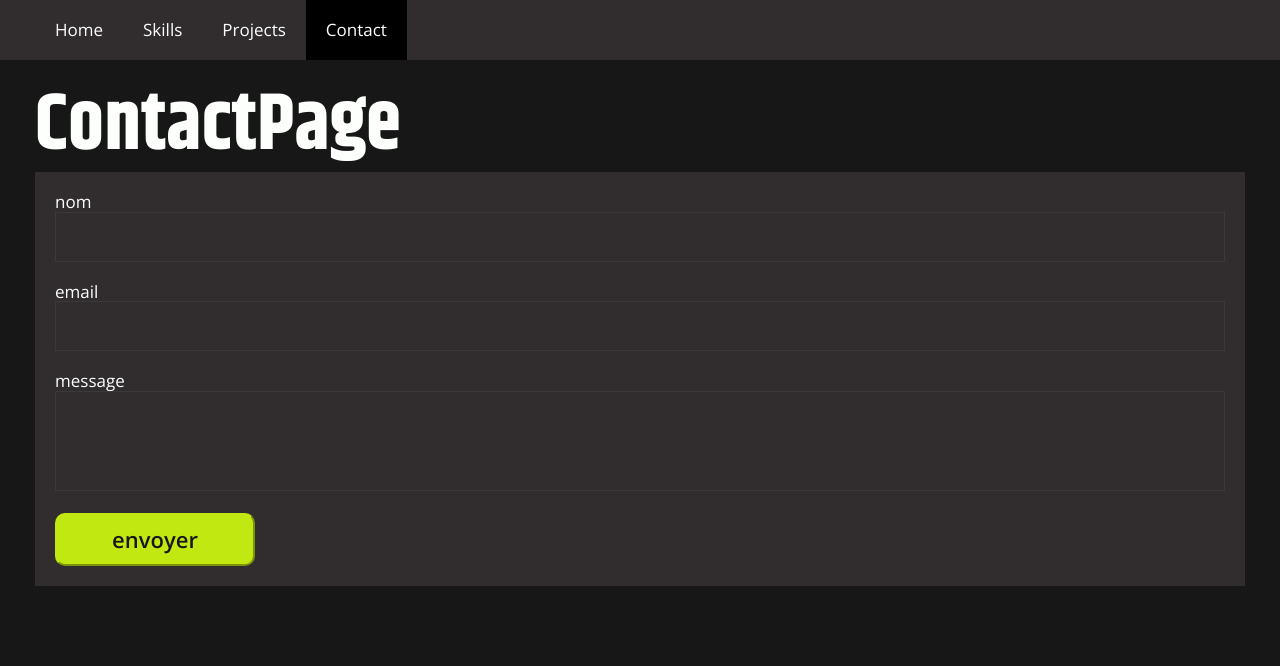
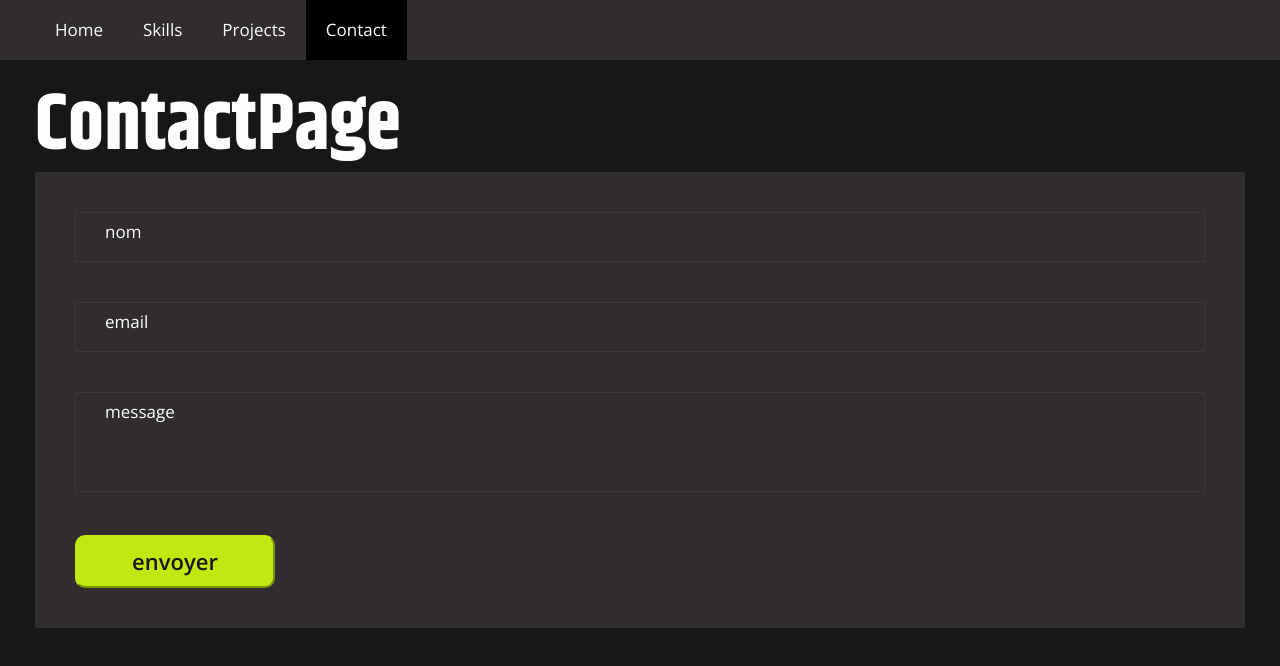
Before and after one commit to Evil-dave-dev/react-portfolio, a Next.js app: page /ContactPage in a window 1280 px wide. Shown: the top 666 px of the page. Built offline with nearby package versions, Linux system fonts and the light colour scheme.

Commit message:
update floating label

```diff
--- a/components/Button.js
+++ b/components/Button.js
@@ -1,9 +1,14 @@
 import React from "react";
 import styles from "../styles/components/_button.module.scss";
 
-function Button({ children, onClick, disabled }) {
+function Button({ children, onClick, disabled, type }) {
   return (
-    <button className={styles.main} onClick={onClick} disabled={disabled}>
+    <button
+      className={styles.main}
+      onClick={onClick}
+      disabled={disabled}
+      type={type}
+    >
       {children}
     </button>
   );
--- a/components/ContactForm.js
+++ b/components/ContactForm.js
@@ -8,6 +8,7 @@ import { useForm } from "react-hook-form";
 import { useState } from "react";
 import Button from "./Button";
 import styles from "../styles/components/_contactform.module.scss";
+import { width } from "@fortawesome/free-brands-svg-icons/fa42Group";
 
 const Input = ({
   label,
@@ -21,9 +22,9 @@ const Input = ({
   const value = watch(label);
   return (
     <div className={styles.row}>
-      <label className={styles.label}>{label}</label>
       {type === "textarea" ? (
         <textarea
+          id={label}
           className={`${styles.textarea} ${
             errors[label] ? styles.input_error : ""
           }`}
@@ -35,6 +36,7 @@ const Input = ({
         />
       ) : (
         <input
+          id={label}
           className={`${styles.input} ${
             errors[label] ? styles.input_error : ""
           }`}
@@ -45,7 +47,12 @@ const Input = ({
           aria-invalid={errors[label] ? "true" : "false"}
         />
       )}
-
+      <label
+        className={`${styles.label} ${value ? styles.focus : ""}`}
+        htmlFor={label}
+      >
+        {label}
+      </label>
       {errors[label]?.type === "required" ? (
         <>
           <FontAwesomeIcon
@@ -142,8 +149,15 @@ function ContactForm() {
         type="textarea"
       />
       <div className={styles.button}>
-        <Button disabled={isSubmitting}>
-          {loading ? <FontAwesomeIcon icon={faSpinner} /> : "envoyer"}
+        <Button disabled={isSubmitting} type="submit">
+          {loading ? (
+            <FontAwesomeIcon
+              icon={faSpinner}
+              style={{ width: "3rem", animation: "spin 1s linear infinite" }}
+            />
+          ) : (
+            "envoyer"
+          )}
         </Button>
       </div>
     </form>
--- a/styles/components/_button.module.scss
+++ b/styles/components/_button.module.scss
@@ -10,6 +10,9 @@
   font-weight: 600;
   padding: 1.2rem 2.8rem;
   border-radius: 1rem;
+  box-shadow: none !important;
+  outline: none;
+  appearance: none;
   &:disabled {
     opacity: 0.5;
     cursor: not-allowed;
--- a/styles/components/_contactform.module.scss
+++ b/styles/components/_contactform.module.scss
@@ -3,20 +3,23 @@
 .form {
   display: flex;
   flex-direction: column;
-  gap: 2rem;
+  gap: 4rem;
   background-color: $tertiary500;
-  padding: 2rem;
+  padding: 4rem;
+}
+
+.label {
+  position: absolute;
+  top: 1rem;
+  left: 2rem;
+  background-color: $tertiary500;
+  padding: 0 1rem;
+  transition: all 0.3s;
 }
 
 .row {
   position: relative;
 }
-
-// .label {
-//   position: absolute;
-//   top: 1rem;
-//   left: 2rem;
-// }
 
 .input {
   background-color: $tertiary500;
@@ -28,6 +31,13 @@
   &_error {
     border-color: $danger;
   }
+  &:focus + .label {
+    transform: scale(0.8) translate(-1.5rem, -2.5rem);
+  }
+}
+
+.focus {
+  transform: scale(0.8) translate(-1.5rem, -2.5rem);
 }
 
 .textarea {
@@ -38,7 +48,7 @@
 .icon {
   position: absolute;
   right: 1rem;
-  top: 3rem;
+  top: 1rem;
   width: 3rem;
   height: 3rem;
   color: #fff;
```
